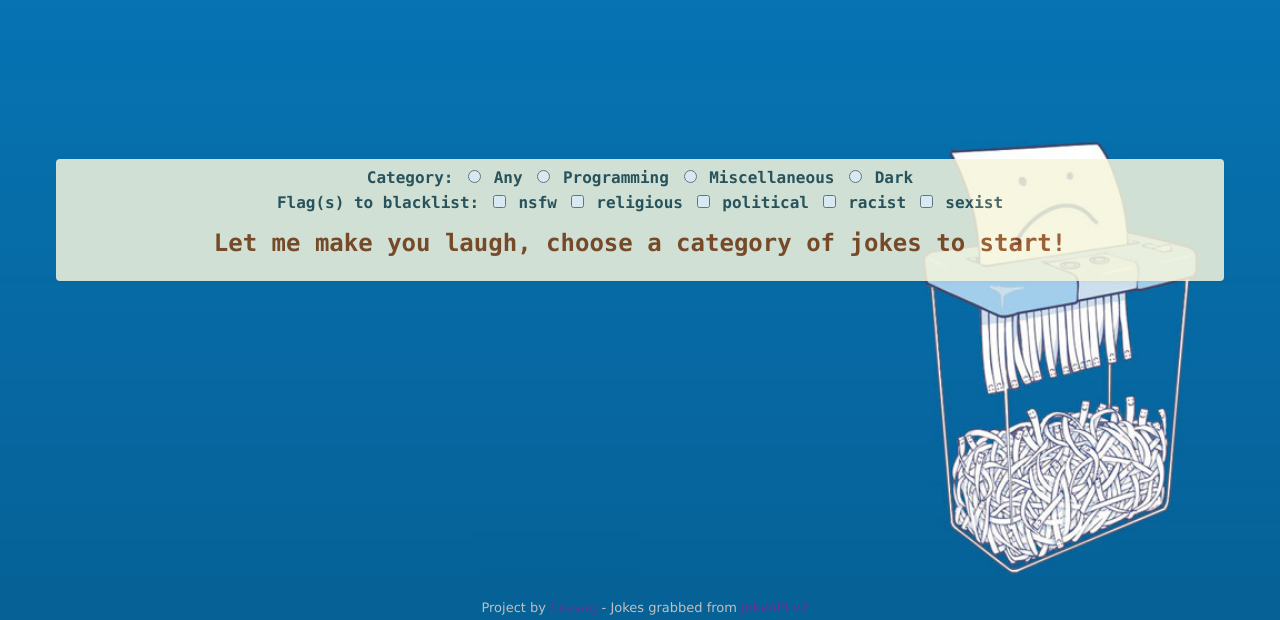
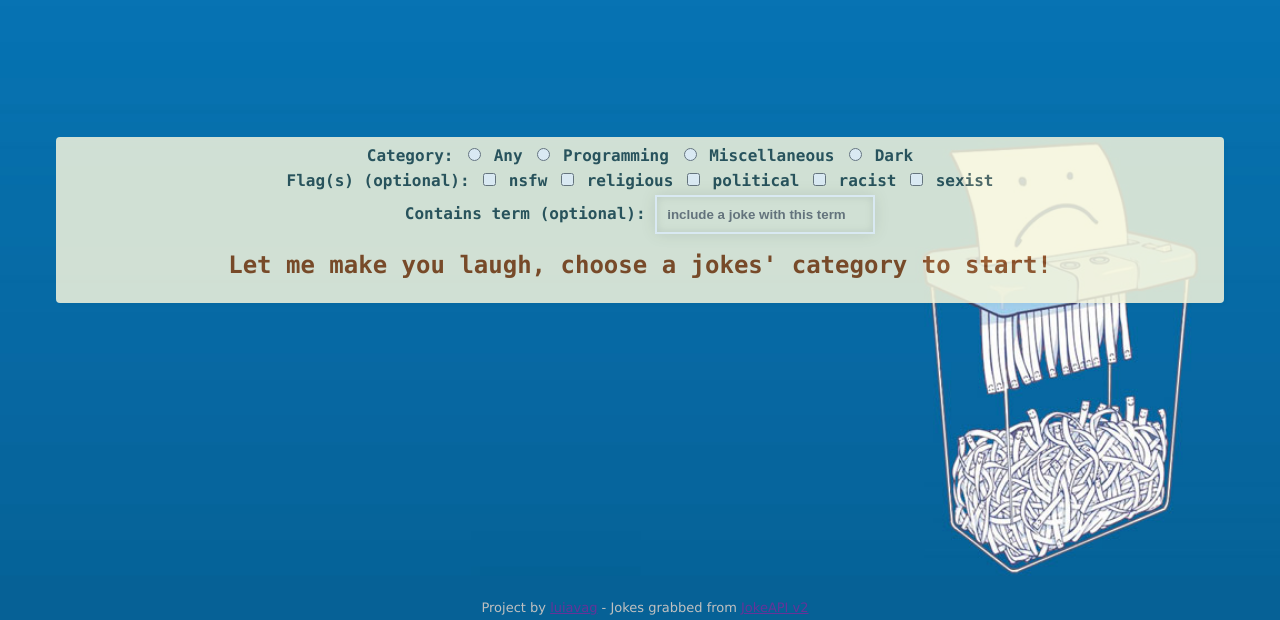
Before and after one commit to luvagu/jokes, a plain HTML site: page index.html in a window 1280 px wide. Shown: the part 180-800 px from the top of the page. Drawn offline with Linux system fonts and the light colour scheme.

Commit message:
added search term and more error handles

```diff
--- a/index.html
+++ b/index.html
@@ -19,7 +19,7 @@
                 <input type="radio" name="category" id="Dark" value="Dark"> <label for="Dark">Dark</label>
             </section>
             <section class="mb">
-                <label>Flag(s) to blacklist: </label>
+                <label>Flag(s) (optional): </label>
                 <input type="checkbox" name="flags" id="nsfw" value="nsfw"> <label
                     for="nsfw">nsfw</label>
                 <input type="checkbox" name="flags" id="religious" value="religious"> <label
@@ -29,7 +29,11 @@
                 <input type="checkbox" name="flags" id="racist" value="racist"> <label for="racist">racist</label>
                 <input type="checkbox" name="flags" id="sexist" value="sexist"> <label for="sexist">sexist</label>
             </section>
-            <h1 id="joke">Let me make you laugh, choose a category of jokes to start!</h1>
+            <section class="mb">
+                <label for="searchTerm">Contains term (optional): </label>
+                <input type="text" name="searchTerm" id="searchTerm" placeholder="include a joke with this term">
+            </section>
+            <h1 id="joke">Let me make you laugh, choose a jokes' category to start!</h1>
         </div>
     </main>
     <footer>
--- a/script.js
+++ b/script.js
@@ -1,5 +1,6 @@
 const cats = document.querySelectorAll('input[name=category]');
 const flags = document.querySelectorAll('input[name=flags]');
+const searchTerm = document.querySelector('#searchTerm');
 
 function getCategories() {
     let radio = cats;
@@ -35,7 +36,7 @@ function getFlags() {
 
 const getJokes = async function() {
     try {
-        const response = await fetch(`https://sv443.net/jokeapi/v2/joke/${getCategories()}?blacklistFlags=${getFlags()}`)
+        const response = await fetch(`https://sv443.net/jokeapi/v2/joke/${getCategories()}?blacklistFlags=${getFlags()}&contains=${searchTerm.value}`)
         const data = await response.json();
         const { category, type, joke, setup, delivery, error, message } = data;
 
@@ -43,9 +44,18 @@ const getJokes = async function() {
             return document.querySelector('body').style.backgroundImage = `url(${img.toLowerCase()}.jpg`;
         }
 
+        // handle errors
         if (error) {
+            if (getCategories().length === 0) {
+                console.log(`Ooooops, ${message}, Please choose a category and try again!`);
+                return document.querySelector('#joke').textContent = `Ooooops, ${message}, Please choose a category and try again!`;
+            }
+            if (searchTerm.value.length > 0) {
+                console.log(`Ooooops, ${message}, Please choose a different search term and try again!`);
+                return document.querySelector('#joke').textContent = `Ooooops, ${message}, Please choose a different search term and try again!`;
+            }
             console.log(`Ooooops, ${message}, Please try again!`);
-            return document.querySelector('#joke').textContent = `Ooooops, ${message}, Please try again!`
+            return document.querySelector('#joke').textContent = `Ooooops, ${message}, Please try again!`;
         }
 
         if (type == 'single') {
@@ -75,3 +85,11 @@ if (cats) {
         cats[i].addEventListener("click", getJokes);
     }
 }
+
+searchTerm.addEventListener('keypress', function(e) {
+    if (searchTerm.value.length > 0 && e.keyCode === 13) {
+        console.log('Enter key pressed');
+        console.log('Search joke that contains term:', searchTerm.value);
+        getJokes();
+    }
+});
--- a/style.css
+++ b/style.css
@@ -40,7 +40,20 @@ h1 {
     color: saddlebrown;
     font-size: 1.5rem;
     font-weight: bold;
-    animation: blink 1s linear 3;
+    animation: blink .6s linear 5;
+}
+
+#searchTerm {
+    border: 2px solid white;
+    -webkit-box-shadow: inset 0 0 8px rgba(0, 0, 0, 0.1), 0 0 16px rgba(0, 0, 0, 0.1);
+    -moz-box-shadow: inset 0 0 8px rgba(0, 0, 0, 0.1), 0 0 16px rgba(0, 0, 0, 0.1);
+    box-shadow: inset 0 0 8px rgba(0, 0, 0, 0.1), 0 0 16px rgba(0, 0, 0, 0.1);
+    padding: 10px;
+    background: beige;
+    margin: 0;
+    min-width: 220px;
+    color: saddlebrown;
+    font-weight: 700;
 }
 
 @keyframes blink {
```
